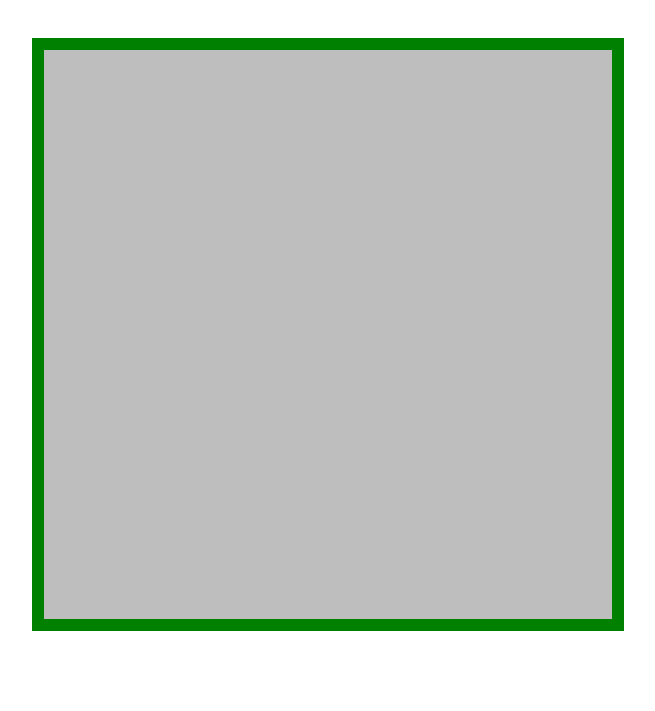
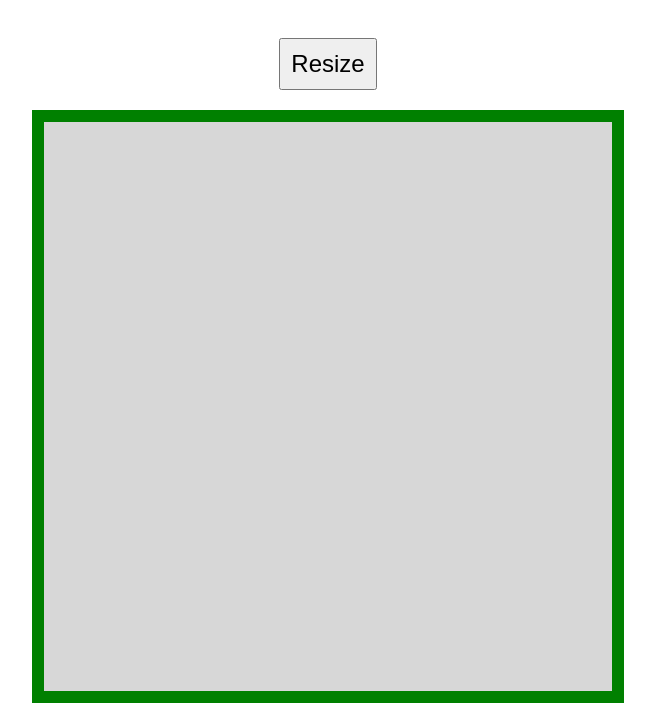
Before and after one commit to zemzemabdelkarim/Etch-a-Sketch-TOP, a plain HTML site: page index.html in a window 1280 px wide. Shown: the part 90-801 px from the top of the page, without its empty margins (312-967 px from the left). Drawn offline with Linux system fonts and the light colour scheme.

Commit message:
Pad functional, Button functional
Pad now functional it changes color on hovering and resiez button make a popup to enter a value

```diff
--- a/index.html
+++ b/index.html
@@ -11,6 +11,7 @@
     <header>
         <h1>Welcome to Etch a Sketch</h1>
     </header>
+    <button id="resize">Resize</button>
     <div class="container" id="container"></div>
 </body>
 </html>
--- a/src.js
+++ b/src.js
@@ -1,6 +1,42 @@
-let container = document.querySelector("#container");
+function randomeNumber() {
+    return parseInt(Math.random() * 255);
+}
 
-for(let i = 0 ; i < 16*16; i++){
-    container.appendChild(document.createElement("div"));
-    container.lastChild.classList.add("item");
+function clearContainer(container) {
+    while (container.firstChild) {
+        container.removeChild(container.lastChild);
+    }
 }
+
+let size = 16;
+
+function createSketch() {
+    let container = document.querySelector("#container");
+    clearContainer(container);
+
+    for (let i = 0; i < size * size; i++) {
+        container.appendChild(document.createElement("div"));
+        container.lastChild.classList.add("item");
+        container.lastChild.setAttribute(
+            "style",
+            `background-color:rgb(215, 215, 215);width: calc(100% * (1/${size})  );aspect-ratio: 1 / 1;`
+        );
+        container.lastChild.addEventListener("mouseover", (e) => {
+            e.target.style.backgroundColor = `rgb(${randomeNumber()},${randomeNumber()},${randomeNumber()})`;
+        });
+    }
+}
+
+createSketch();
+
+let resize = document.querySelector("#resize");
+resize.addEventListener("click", () => {
+    newSize = prompt("Enter the new size you want : ");
+    size = parseInt(newSize);
+    while (size < 1 || size > 100 || size === NaN) {
+        newSize = prompt("Invalid size, it has to be between 1 and 100 : ");
+        size = parseInt(newSize);
+    }
+
+    createSketch();
+});
--- a/style.css
+++ b/style.css
@@ -21,9 +21,18 @@ header{
     justify-content: center;
 }
 
+button{
+    padding: 10px;
+    font-size: 1.5rem;
+    margin-bottom: 20px;
+}
+
+
+/*
 .item{
-    background-color: rgb(190, 190, 190);
+    background-color: rgb(215, 215, 215);
     width: calc(100% * (1/16)  );
-    /*height: 50px;*/
+    /*height: 50px;
     aspect-ratio: 1 / 1;
 }
+*/
```
